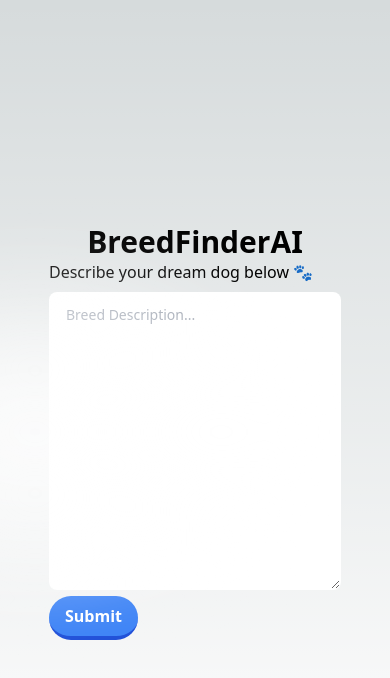
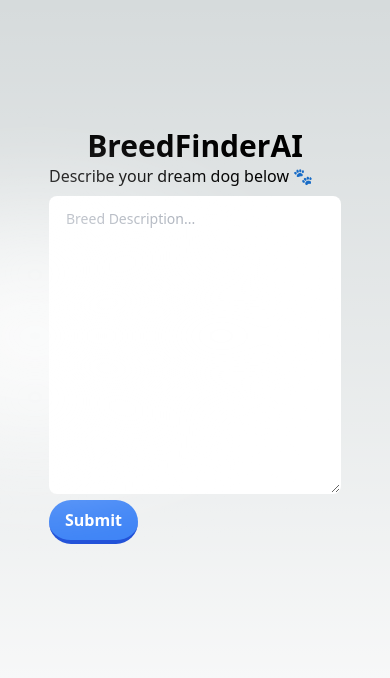
Before and after one commit to colemilne54/tailwind-react-sandbox, a React (Vite) app: page / in a window 390 px wide. Shown: the top 678 px of the page. Built offline with nearby package versions, Linux system fonts and the light colour scheme.

Commit message:
2 files modified

```diff
--- a/src/index.css
+++ b/src/index.css
@@ -86,7 +86,10 @@
 html,
 body {
   max-width: 100vw;
+  /* height: 100vh; */
+  /* max-height: 100%; */
   overflow-x: hidden;
+  overflow-y: hidden;
 }
 
 body {
--- a/src/page.module.css
+++ b/src/page.module.css
@@ -13,7 +13,7 @@
   justify-content: center;
   align-items: center;
   position: relative;
-  padding: 4rem 0;
+  padding: 2rem 0;
 }
 
 .center::before {
@@ -74,16 +74,9 @@
     text-align: center;
   }
 
-  .card {
-    padding: 1rem 2.5rem;
-  }
-
-  .card h2 {
-    margin-bottom: 0.5rem;
-  }
-
   .center {
-    padding: 8rem 0 6rem;
+    /* padding: 8rem 0 6rem; */
+    flex-direction: column;
   }
 
   .center::before {
@@ -96,6 +89,10 @@
 @media (min-width: 701px) and (max-width: 1120px) {
   .grid {
     grid-template-columns: repeat(2, 50%);
+  }
+
+  .center {
+    flex-direction: column;
   }
 }
 
```
